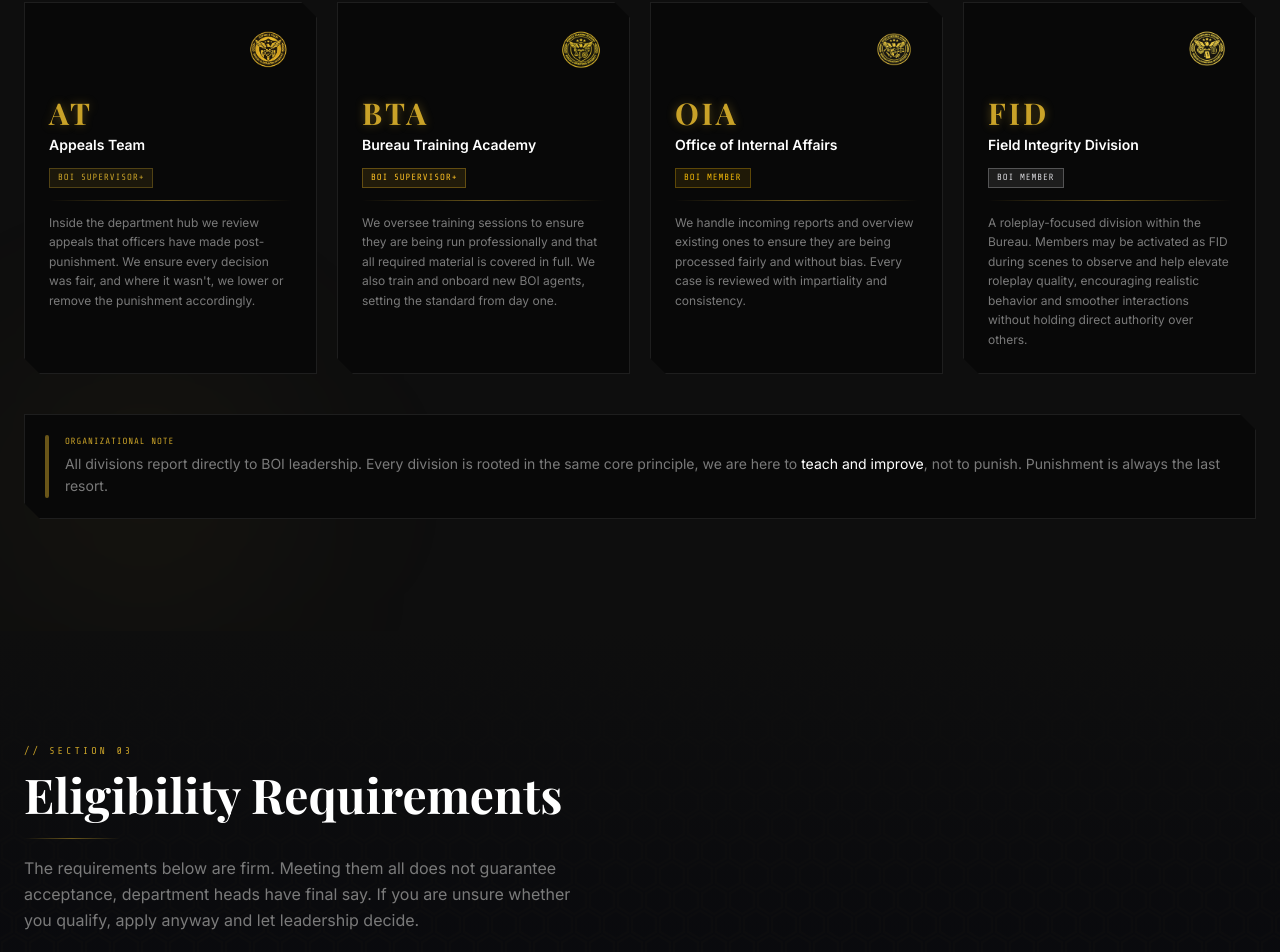
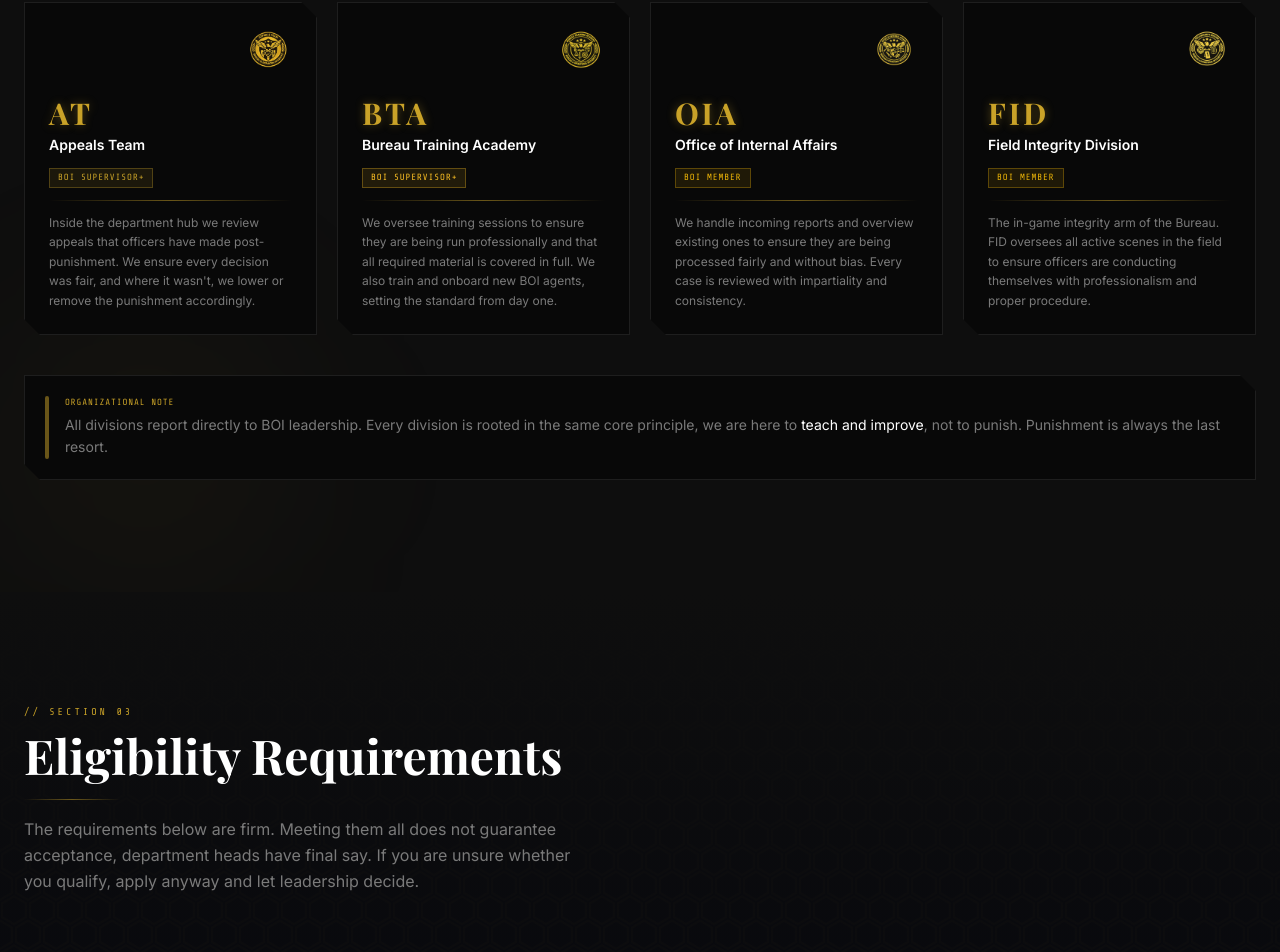
Before and after one commit to DignityDC/boiwebsite, a Next.js app: page / in a window 1280 px wide. Shown: the part 2097-3049 px from the top of the page. Built offline with nearby package versions, Linux system fonts and the light colour scheme.

Commit message:
Refactor Subdivisions component structure and content

```diff
--- a/components/Subdivisions.jsx
+++ b/components/Subdivisions.jsx
@@ -40,10 +40,10 @@ const divisions = [
     name:  'Field Integrity Division',
     req:   'BOI Member',
     seal:  '/fid-seal.png',
-    color: 'text-zinc-300 border-zinc-300/30 bg-zinc-300/10',
-    glow:  'hover:border-zinc-300/50',
+    color: 'text-yellow-500 border-yellow-500/30 bg-yellow-500/10',
+    glow:  'hover:border-yellow-500/50',
     icon:  Eye,
-    desc:  'A roleplay-focused division within the Bureau. Members may be activated as FID during scenes to observe and help elevate roleplay quality, encouraging realistic behavior and smoother interactions without holding direct authority over others.',
+    desc:  'The in-game integrity arm of the Bureau. FID oversees all active scenes in the field to ensure officers are conducting themselves with professionalism and proper procedure.',
   },
 ];
 
```
